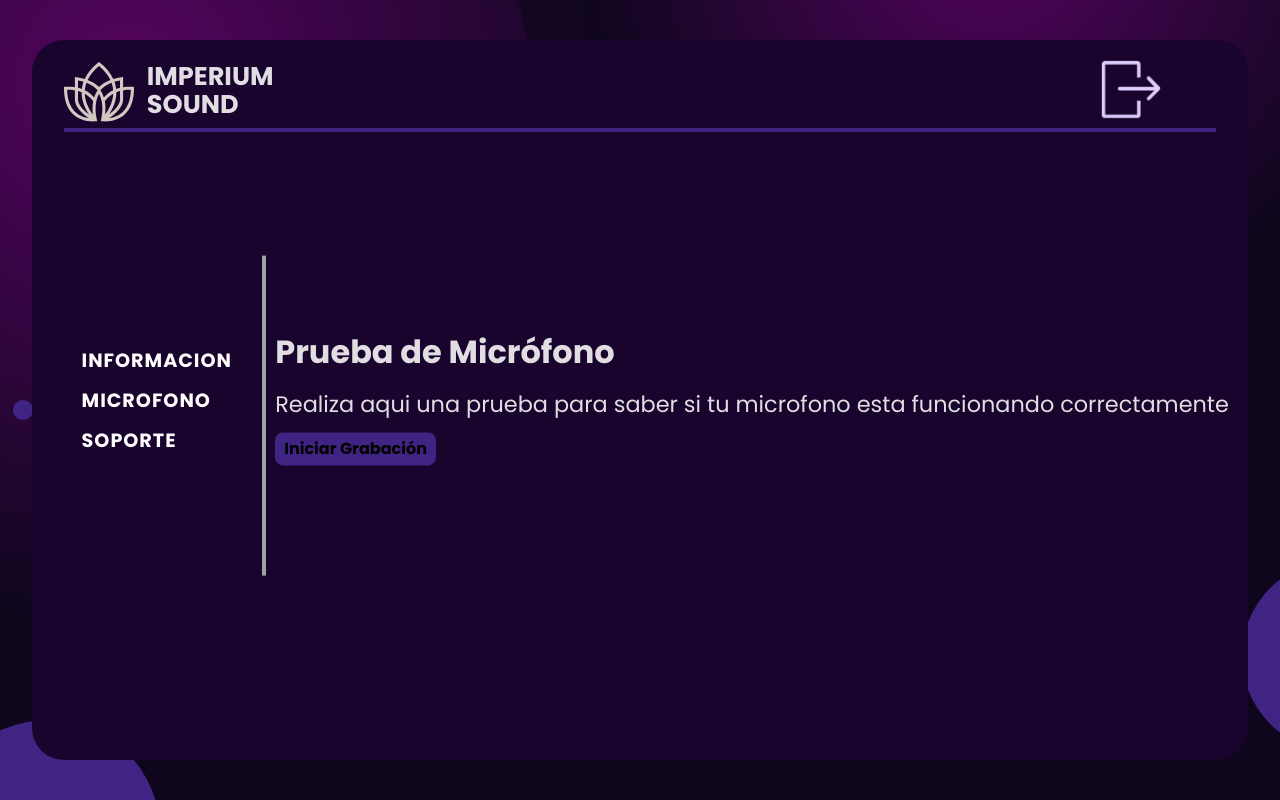
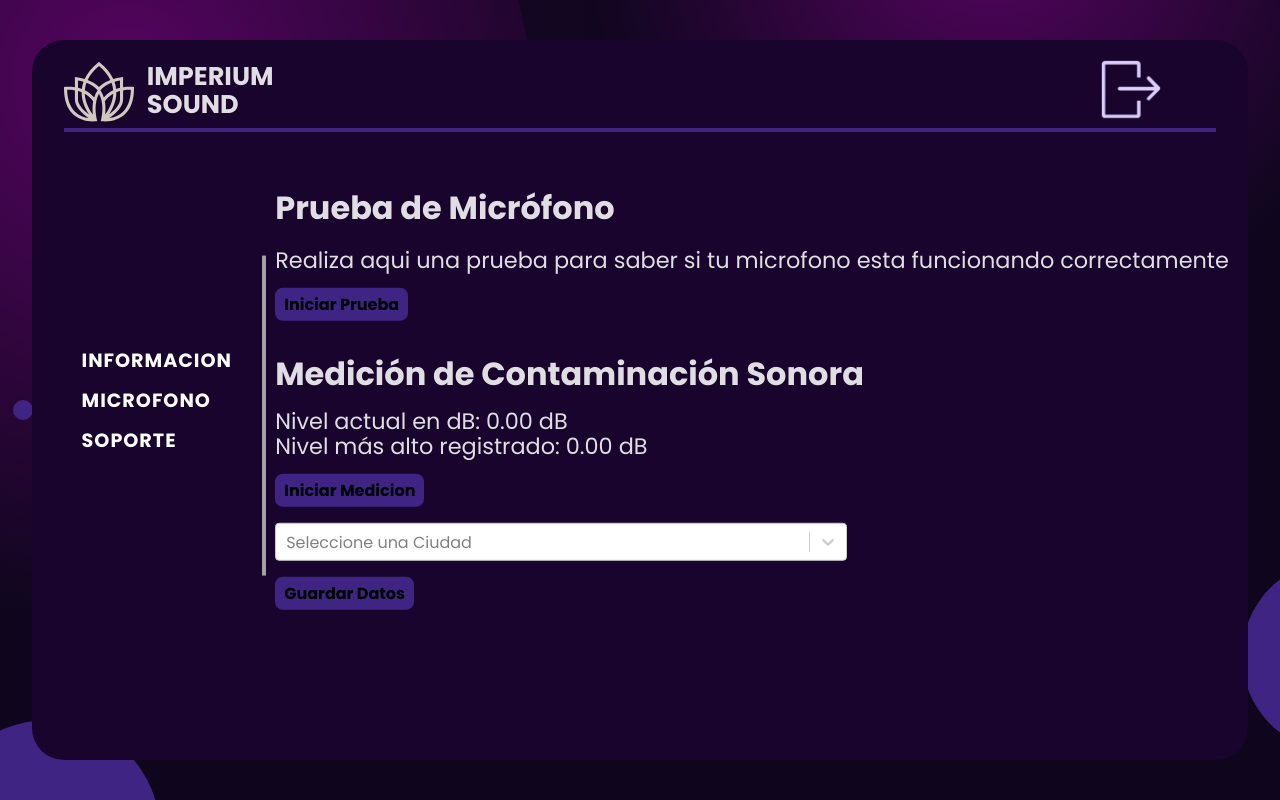
Before and after one commit to xMDxKevin/ImperiumSound-frontend, a React (Vite) app: page /microConfig in a window 1280 px wide. Built offline with nearby package versions, Linux system fonts and the light colour scheme; no server answers.

Commit message:
Se agrega Registro de Contaminacion y lugar, se arreglan errores varios

```diff
--- a/package.json
+++ b/package.json
@@ -10,15 +10,18 @@
     "preview": "vite preview"
   },
   "dependencies": {
+    "axios": "^1.7.7",
     "bootstrap": "^5.2.3",
     "react": "^18.2.0",
     "react-dom": "^18.2.0",
     "react-router-dom": "^6.26.1",
+    "react-select": "^5.8.1",
     "styled-components": "^6.1.12"
   },
   "devDependencies": {
     "@types/react": "^18.2.66",
     "@types/react-dom": "^18.2.22",
+    "@types/react-select": "^5.0.0",
     "@typescript-eslint/eslint-plugin": "^7.2.0",
     "@typescript-eslint/parser": "^7.2.0",
     "@vitejs/plugin-react": "^4.2.1",
--- /dev/null
+++ b/src/componetes/UserComp/MicroMedir.tsx
@@ -0,0 +1,187 @@
+import React, { useEffect, useState, useRef } from "react";
+import Select from 'react-select';
+
+const AudioAnalyzer: React.FC = () => {
+  const [currentDb, setCurrentDb] = useState<number>(0); // Nivel actual de dB
+  const [highestDb, setHighestDb] = useState<number>(0);  // Nivel más alto registrado
+  const [location, setLocation] = useState<string | null>(null); // Lugar seleccionado
+  const lastSoundTimeRef = useRef<number>(Date.now()); // Último tiempo de detección de sonido
+  const [alertMessage, setAlertMessage] = useState<string>("");
+  const [isMeasuring, setIsMeasuring] = useState<boolean>(false); // Estado de la medición
+  const lastUpdateTime = useRef<number>(0); // Guardar el último tiempo de actualización
+  const [locations, setLocations] = useState<{ value: string; label: string }[]>([]); // Estado para las ubicaciones
+
+  // Función para obtener las ciudades desde el API
+  const city = async () => {
+    try {
+      const response = await fetch('https://api-colombia.com/api/v1/City', {
+        method: 'GET',
+        headers: {
+          "Content-Type": "application/json",
+        }
+      });
+      const data = await response.json();
+      // Extraer nombres de las ciudades
+      const cities = data.map((city: { name: string }) => ({
+        value: city.name.toLowerCase().replace(/ /g, '-'), // Reemplazar espacios con guiones
+        label: city.name,
+      }));
+      setLocations(cities);
+    } catch (e) {
+      console.log('No se pudo obtener las ciudades:', e);
+    }
+  };
+
+  useEffect(() => {
+    city(); // Llamar a la API para obtener las ciudades
+  }, []);
+
+  useEffect(() => {
+    let audioContext: AudioContext | undefined;
+    let analyser: AnalyserNode | undefined;
+    let microphone: MediaStreamAudioSourceNode | undefined;
+    let scriptProcessor: ScriptProcessorNode | undefined;
+
+    const startAnalyzingAudio = async () => {
+      try {
+        const stream = await navigator.mediaDevices.getUserMedia({ audio: true });
+        audioContext = new (window.AudioContext || window.webkitAudioContext)();
+
+        // Resumir el contexto de audio si está suspendido
+        if (audioContext.state === 'suspended') {
+          await audioContext.resume();
+        }
+
+        analyser = audioContext.createAnalyser();
+        microphone = audioContext.createMediaStreamSource(stream);
+        scriptProcessor = audioContext.createScriptProcessor(2048, 1, 1);
+
+        analyser.fftSize = 2048;
+        analyser.smoothingTimeConstant = 0.8;
+        const bufferLength = analyser.frequencyBinCount;
+        const dataArray = new Float32Array(bufferLength);
+
+        microphone.connect(analyser);
+        analyser.connect(scriptProcessor);
+        scriptProcessor.connect(audioContext.destination);
+
+        scriptProcessor.onaudioprocess = () => {
+          const currentTime = Date.now();
+          if (currentTime - lastUpdateTime.current < 250) return; // Actualiza cada 250 ms
+          lastUpdateTime.current = currentTime;
+
+          analyser?.getFloatFrequencyData(dataArray);
+          let maxDb = Math.max(...dataArray);
+          if (maxDb < -100) maxDb = -100;
+          const normalizedDb = Math.max(0, (maxDb + 100));
+
+          // Actualizar currentDb si normalizedDb es mayor que el umbral
+          if (normalizedDb > 0) {
+            setCurrentDb(normalizedDb);
+            lastSoundTimeRef.current = currentTime;
+
+            if (normalizedDb > highestDb) {
+              setHighestDb(normalizedDb);
+            }
+
+            if (normalizedDb > 70) {
+              setAlertMessage("¡Cuidado! El nivel de ruido ha superado los 70 dB.");
+            } else {
+              setAlertMessage("");
+            }
+          } else {
+            // Si no hay sonido, establecer currentDb en 0
+            setCurrentDb(0);
+          }
+        };
+
+        // Detener la medición después de 10 segundos
+        setTimeout(() => {
+          setIsMeasuring(false);
+          audioContext?.close(); // Cerrar el contexto de audio
+        }, 10000);
+
+      } catch (err) {
+        console.error("Error al acceder al micrófono:", err);
+      }
+    };
+
+    if (isMeasuring) {
+      startAnalyzingAudio();
+    }
+
+    return () => {
+      if (audioContext) {
+        audioContext.close();
+      }
+      if (scriptProcessor) {
+        scriptProcessor.disconnect();
+      }
+      if (microphone) {
+        microphone.disconnect();
+      }
+    };
+  }, [isMeasuring, highestDb]); // Dependencias actualizadas
+
+  const handleStartTest = () => {
+    // Reiniciar datos solo si no estamos midiendo
+    if (!isMeasuring) {
+      setCurrentDb(0);  // Reiniciar el nivel actual
+      setHighestDb(0); // Reiniciar el nivel más alto
+      setAlertMessage(""); // Reiniciar el mensaje de alerta
+      setLocation(null); // Reiniciar la ubicación
+      setIsMeasuring(true); // Iniciar la medición
+    }
+  };
+
+  const handleSubmit = (e: React.FormEvent) => {
+    e.preventDefault();
+    if (highestDb > 0 && location) {
+      // Aquí puedes guardar los datos, por ejemplo, enviándolos a un servidor
+      console.log("Datos guardados:", { highestDb, location });
+      alert(`Datos guardados:\nNivel más alto: ${highestDb.toFixed(2)} dB\nLugar: ${location.label}`);
+    } else {
+      alert("Por favor, seleccione un lugar y asegúrese de que se haya medido un nivel de dB.");
+    }
+  };
+
+  return (
+    <div>
+      <h1>Medición de Contaminación Sonora</h1>
+      <br />
+      <p>Nivel actual en dB: {currentDb.toFixed(2)} dB</p>
+      <p>Nivel más alto registrado: {highestDb.toFixed(2)} dB</p>
+      {alertMessage && <p style={{ color: 'red' }}>{alertMessage}</p>}
+      <button id="BtnMicP" onClick={handleStartTest}>Iniciar Medicion</button>
+
+      <div style={{ marginTop: '1em' }}>
+      <Select
+        options={locations}
+        onChange={setLocation}
+        placeholder="Seleccione una Ciudad"
+        styles={{
+            control: (provided) => ({
+              ...provided,
+              color: 'black', // Cambiar el color del texto del control
+              width: '60%',
+            }),
+            singleValue: (provided) => ({
+              ...provided,
+              color: 'black', // Cambiar el color del texto seleccionado
+            }),
+            option: (provided, state) => ({
+              ...provided,
+              color: state.isFocused ? 'white' : 'black', // Cambiar el color del texto de la opción
+              backgroundColor: state.isFocused ? '#7C4DFF' : 'white', // Cambiar el fondo al pasar el ratón
+            }),
+          }}
+          isClearable
+          isSearchable
+      />
+      </div>
+      <button id="BtnMicP" onClick={handleSubmit}>Guardar Datos</button>
+    </div>
+  );
+};
+
+export default AudioAnalyzer;
--- a/src/componetes/UserComp/MicroPrueba.tsx
+++ b/src/componetes/UserComp/MicroPrueba.tsx
@@ -53,11 +53,11 @@ const AudioRecorder: React.FC = () => {
     return (
         <div>
             <button id='BtnMicP' onClick={isRecording ? stopRecording : startRecording}>
-                {isRecording ? 'Detener Grabación' : 'Iniciar Grabación'}
+                {isRecording ? 'Detener Prueba' : 'Iniciar Prueba'}
             </button>
             {audioURL && (
                 <div>
-                    <button id='BtnMicP' onClick={playAudio}>Reproducir Audio Grabado</button>
+                    <button id='BtnMicP' onClick={playAudio}>Reproducir Audio de la Prueba</button>
                 </div>
             )}
         </div>
--- a/src/componetes/UserComp/User.tsx
+++ b/src/componetes/UserComp/User.tsx
@@ -25,7 +25,6 @@ export function User() {
             <p id='UserBienvenida'>¡Hola!</p>
               <a onClick={() => navegar(cuenta)}><li> Cuenta{" "}</li></a>
               <li>Foro</li>
-              <li>Soporte</li>
               <li>Cerrar Sesion</li>
             </ul>
           </div>
--- a/src/paginas/MicroUP.tsx
+++ b/src/paginas/MicroUP.tsx
@@ -2,6 +2,7 @@ import "../styles/User.css"
 import UpsiteUser from "../componetes/Nav-UpsiteComp/Upsite_User";
 import MicrophoneVisualizer from "../componetes/UserComp/MicroPrueba";
 import { useNavigate } from "react-router-dom";
+import AudioAnalyzer from "../componetes/UserComp/MicroMedir";
 
 function MicroUP (){
     return(
@@ -14,6 +15,9 @@ function MicroUP (){
             <h1>Prueba de Micrófono</h1>
             <p id="txtMicUp">Realiza aqui una prueba para saber si tu microfono esta funcionando correctamente</p>
             <MicrophoneVisualizer></MicrophoneVisualizer>
+            <br /><br />
+            <AudioAnalyzer></AudioAnalyzer>
+
         </div>
     </div>
   </div>
```
Also changed, not shown: 1 other file (tests, documents, lock files or other folders).
